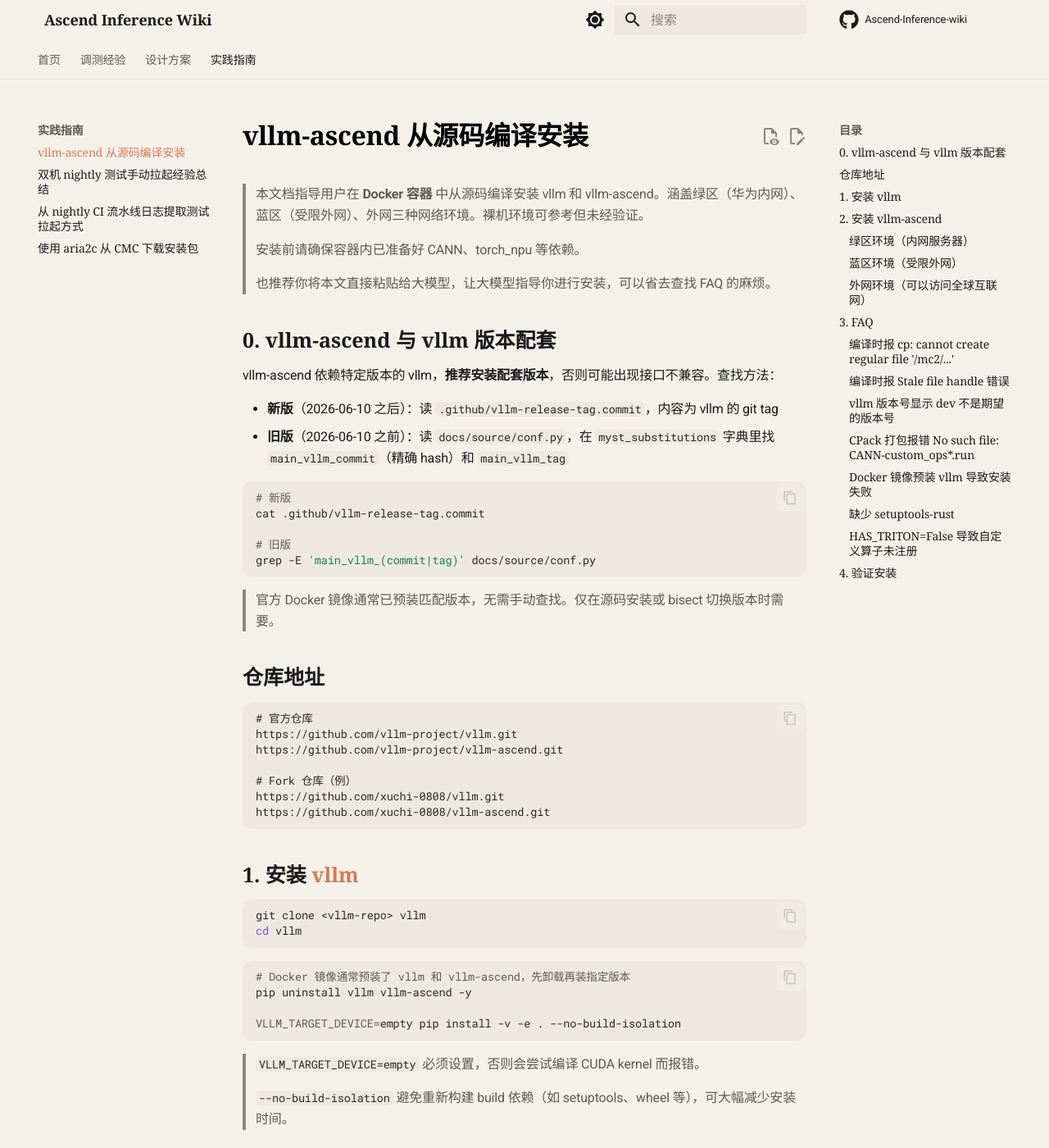
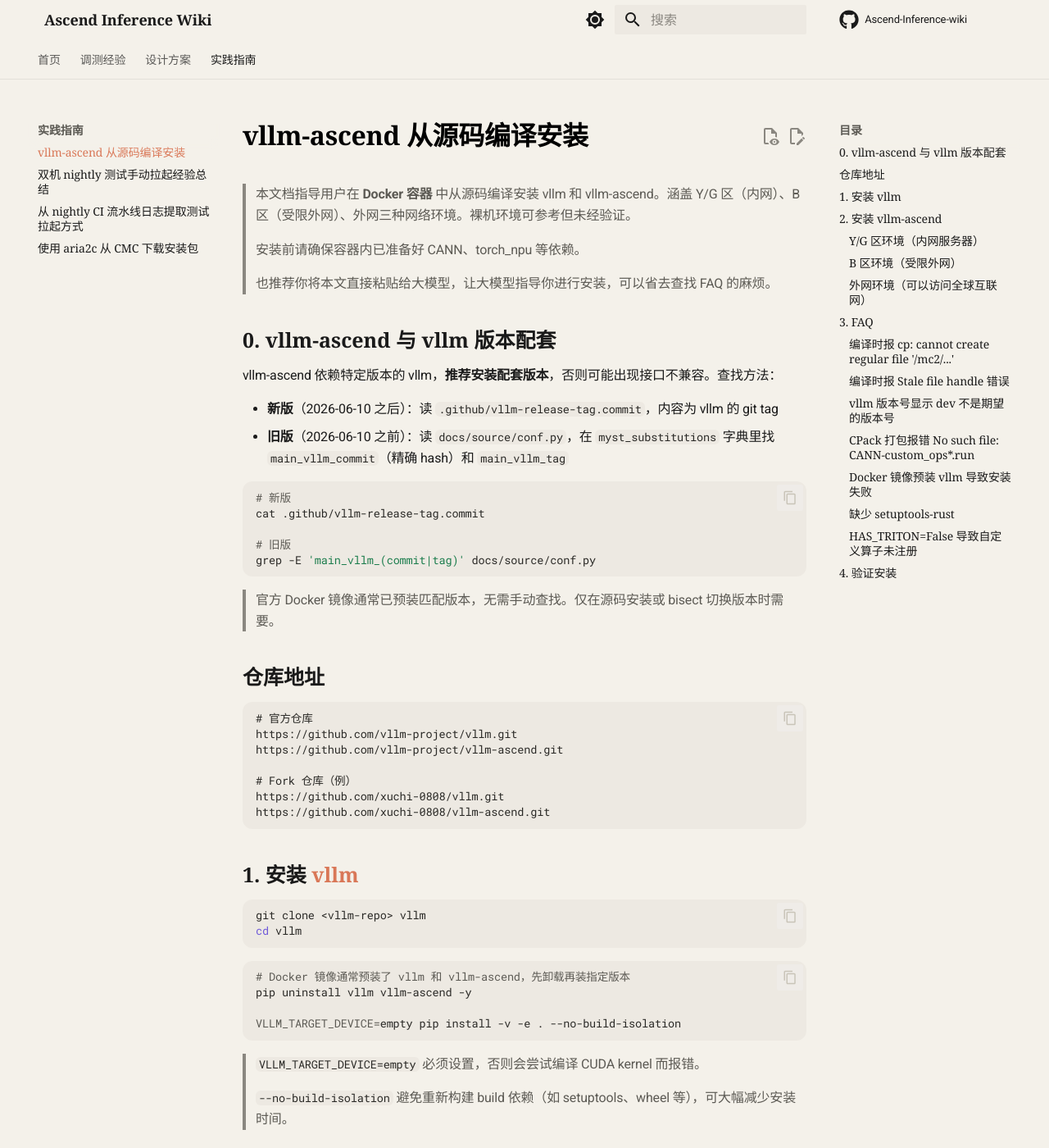
Before and after one commit to xuchi-0808/Ascend-Inference-wiki, an MkDocs documentation site: the page built from docs/practice/building-vllm-ascend-from-source.md, in a window 1280 px wide and 1400 px high. Shown: the whole window at 82% size. Built offline with MkDocs 1.6.1 and Material for MkDocs 9.7.7, drawn with Linux system fonts in a browser that asks for light colours; comment, search, counter and statistics services are not loaded; a style sheet for code colours, icons or effects is not loaded; some of the changed text lies outside the part shown.

Commit message:
信息脱敏

````diff
--- a/docs/practice/building-vllm-ascend-from-source.md
+++ b/docs/practice/building-vllm-ascend-from-source.md
@@ -1,6 +1,6 @@
 # vllm-ascend 从源码编译安装
 
-> 本文档指导用户在 **Docker 容器** 中从源码编译安装 vllm 和 vllm-ascend。涵盖绿区（华为内网）、蓝区（受限外网）、外网三种网络环境。裸机环境可参考但未经验证。
+> 本文档指导用户在 **Docker 容器** 中从源码编译安装 vllm 和 vllm-ascend。涵盖 Y/G 区（内网）、B 区（受限外网）、外网三种网络环境。裸机环境可参考但未经验证。
 >
 > 安装前请确保容器内已准备好 CANN、torch_npu 等依赖。
 >
@@ -55,7 +55,7 @@
 
 ## 2. 安装 [vllm-ascend](https://github.com/vllm-project/vllm-ascend)
 
-### 绿区环境（内网服务器）
+### Y/G 区环境（内网服务器）
 
 无法访问 PyPI，使用内部 triton 源：
 
@@ -76,7 +76,7 @@
   --extra-index-url https://triton-ascend.osinfra.cn/pypi/simple
 ```
 
-### 蓝区环境（受限外网）
+### B 区环境（受限外网）
 
 无法访问官方 PyPI，但可访问阿里云镜像：
 
````
